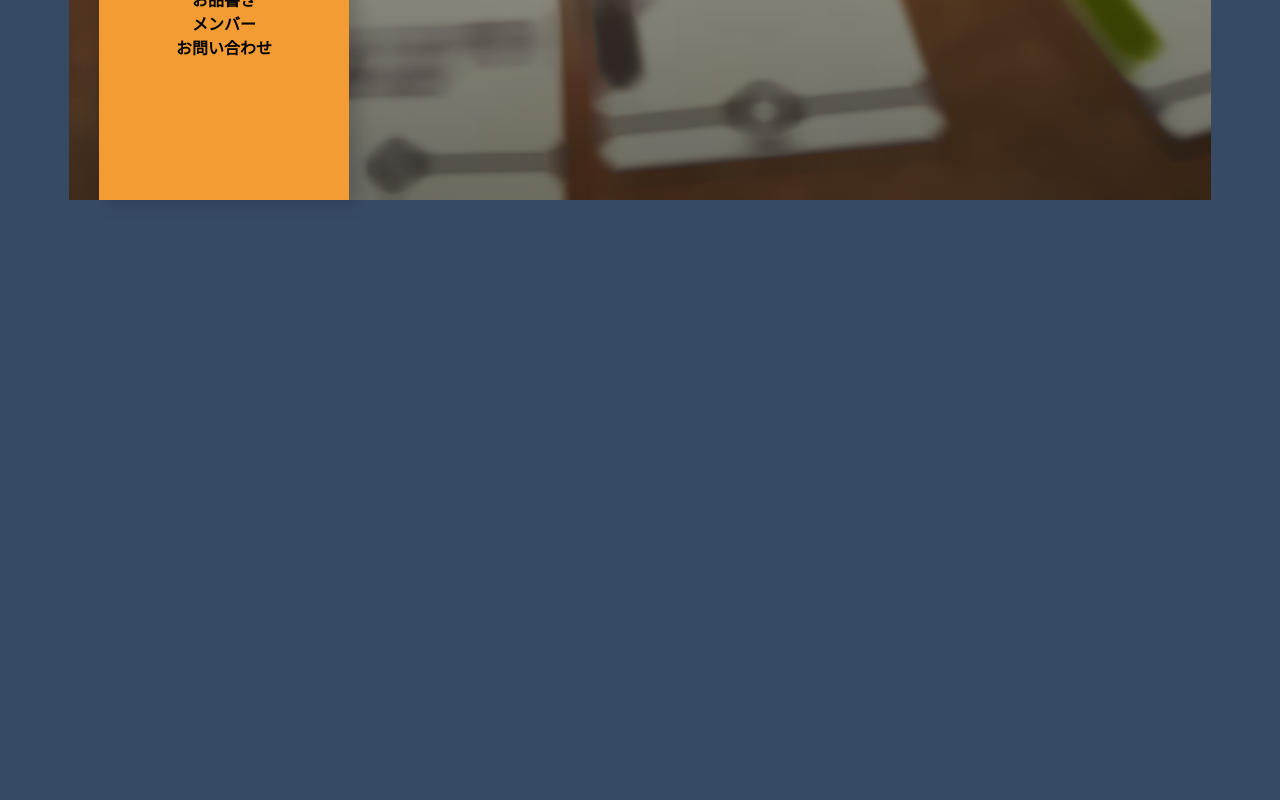
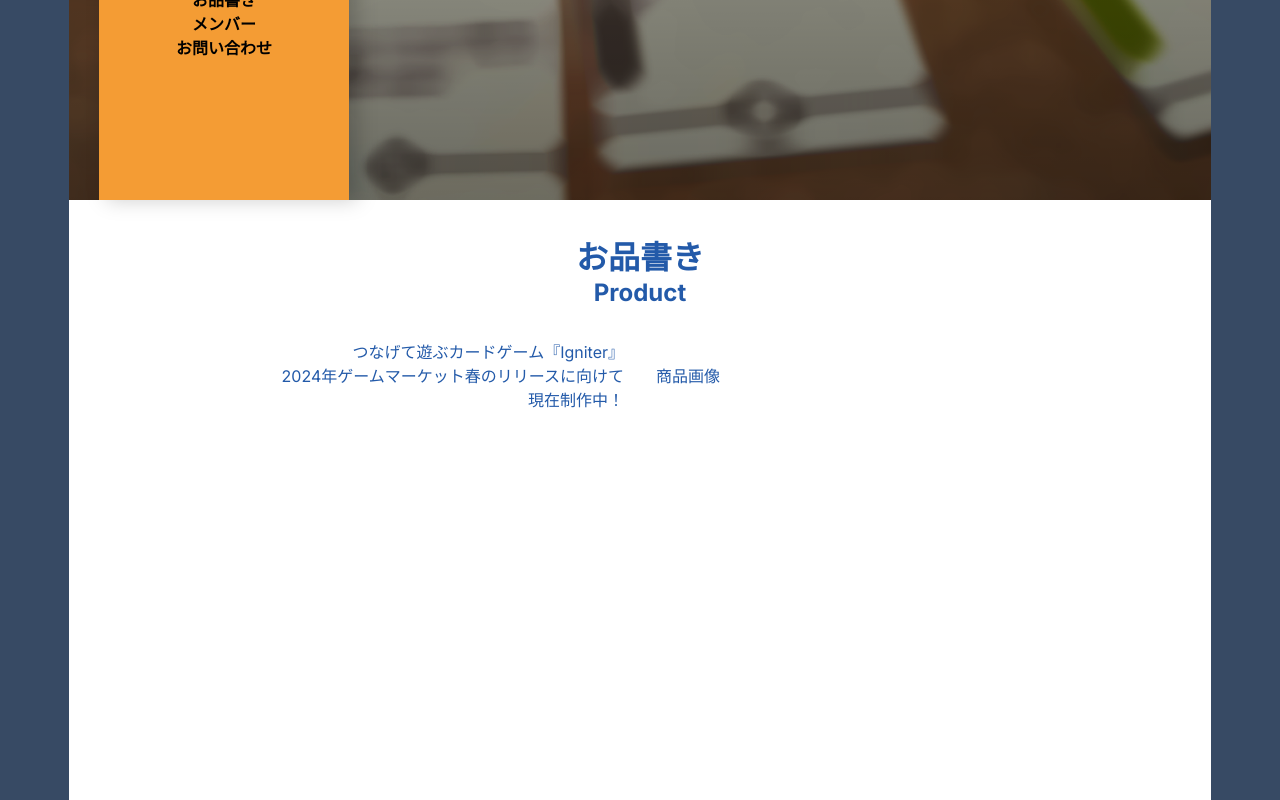
Before and after one commit to asragi/dinoset-home, a Next.js app: page / in a window 1280 px wide. Shown: the part 400-1200 px from the top of the page. Before the commit the page ends 800 px from the top, so only its background shows below. Built offline with nearby package versions, Linux system fonts and the light colour scheme.

Commit message:
add middle component

```diff
--- a/src/app/layout.tsx
+++ b/src/app/layout.tsx
@@ -6,7 +6,7 @@ const inter = Inter({ subsets: ['latin'] })
 
 export const metadata: Metadata = {
   title: '恐竜定食 - ボードゲーム制作サークル',
-  description: 'ボードゲーム制作サークル',
+  description: 'ボードゲーム制作サークル | つなげてあそぶ『IGNITER』制作中！',
 }
 
 export default function RootLayout({
--- a/src/app/page.module.scss
+++ b/src/app/page.module.scss
@@ -4,6 +4,8 @@
   justify-content: space-between;
   align-items: center;
   min-height: 100vh;
+  max-width: 1142px;
+  margin: auto;
 }
 
 .description {
--- a/src/app/page.tsx
+++ b/src/app/page.tsx
@@ -1,11 +1,13 @@
 import Image from 'next/image'
 import styles from './page.module.scss'
 import { TopContainer } from '@/components/topContainer'
+import { MiddleContainer } from '@/components/middleContainer'
 
 export default function Home() {
   return (
     <main className={styles.main}>
       <TopContainer />
+      <MiddleContainer />
       {/*
       <div className={styles.description}>
         <p>
--- /dev/null
+++ b/src/components/footerContainer.tsx
@@ -0,0 +1,3 @@
+export const FooterContainer = () => (
+    <div></div>
+)
--- /dev/null
+++ b/src/components/headline.module.scss
@@ -0,0 +1,5 @@
+.text {
+  margin: auto;
+  color: var(--main-color);
+  font-weight: bold;
+}
--- /dev/null
+++ b/src/components/headline.tsx
@@ -0,0 +1,5 @@
+import styles from "./headline.module.scss";
+
+export const Headline = ({ text }: { text: string }) => (
+  <div className={styles.text}>{text}</div>
+);
--- /dev/null
+++ b/src/components/middleContainer.module.scss
@@ -0,0 +1,8 @@
+.container {
+  width: 100%;
+  height: 600px;
+  background-color: white;
+  display: flex;
+  flex-direction: column;
+  color: var(--main-color);
+}
--- /dev/null
+++ b/src/components/middleContainer.tsx
@@ -0,0 +1,8 @@
+import styles from './middleContainer.module.scss';
+import { ProductComponent } from './productComponent';
+
+export const MiddleContainer = () => (
+    <div className={styles.container}>
+        <ProductComponent />
+    </div>
+);
--- /dev/null
+++ b/src/components/productComponent.module.scss
@@ -0,0 +1,33 @@
+.container {
+  display: flex;
+  flex-direction: column;
+  margin: 32px;
+}
+
+.headlines {
+  display: flex;
+  flex-direction: column;
+  font-size: x-large;
+
+  :first-child {
+    font-size: xx-large;
+  }
+}
+
+.products {
+  display: flex;
+  justify-content: center;
+  align-items: center;
+  margin-top: 32px;
+
+  .description {
+    text-align: right;
+    flex-basis: 50%;
+    margin-right: 16px;
+  }
+
+  .image {
+    flex-basis: 50%;
+    margin-left: 16px;
+  }
+}
--- /dev/null
+++ b/src/components/productComponent.tsx
@@ -0,0 +1,23 @@
+import { Headline } from "./headline";
+import styles from "./productComponent.module.scss";
+
+export const ProductComponent = () => {
+  return (
+    <div className={styles.container}>
+      <div className={styles.headlines}>
+        <Headline text="お品書き"/>
+        <Headline text="Product"/>
+      </div>
+      <div className={styles.products}>
+        <div className={styles.description}>
+          つなげて遊ぶカードゲーム『Igniter』
+          <br/>
+          2024年ゲームマーケット春のリリースに向けて
+          <br/>
+          現在制作中！
+        </div>
+        <div className={styles.image}>商品画像</div>
+      </div>
+    </div>
+  );
+};
--- a/src/components/topContainer.module.scss
+++ b/src/components/topContainer.module.scss
@@ -1,6 +1,5 @@
 .container {
   width: 100%;
-  max-width: 1142px;
   height: 600px;
   background-color: gray;
   display: flex;
@@ -8,4 +7,5 @@
   font-weight: var(--font-weight);
   background-image: linear-gradient(to bottom, rgba(0,0,0,0.1), rgba(0,0,0,0.5)),
   url("/top-background.png");
+  max-width: 1142px;
 }
```
